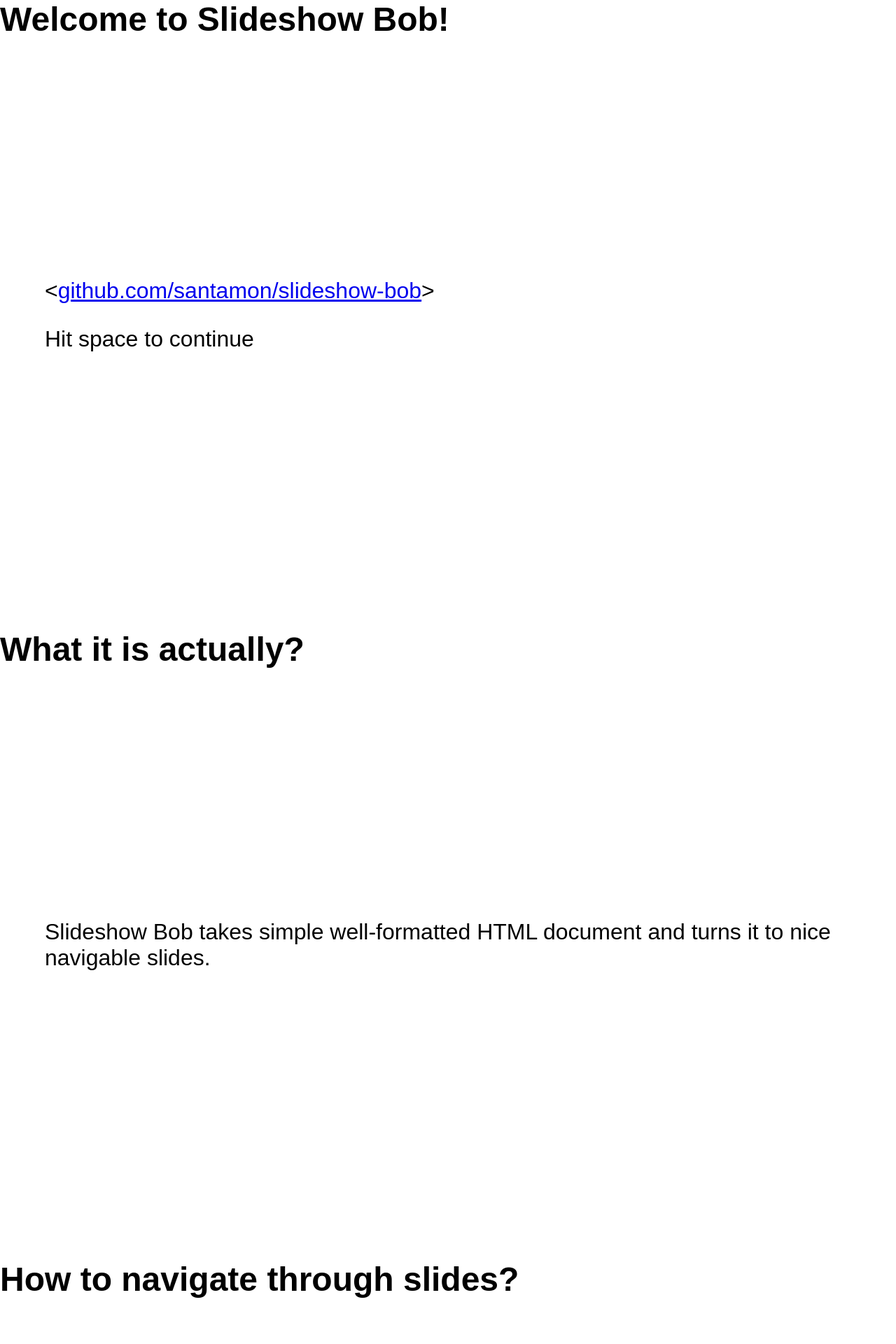
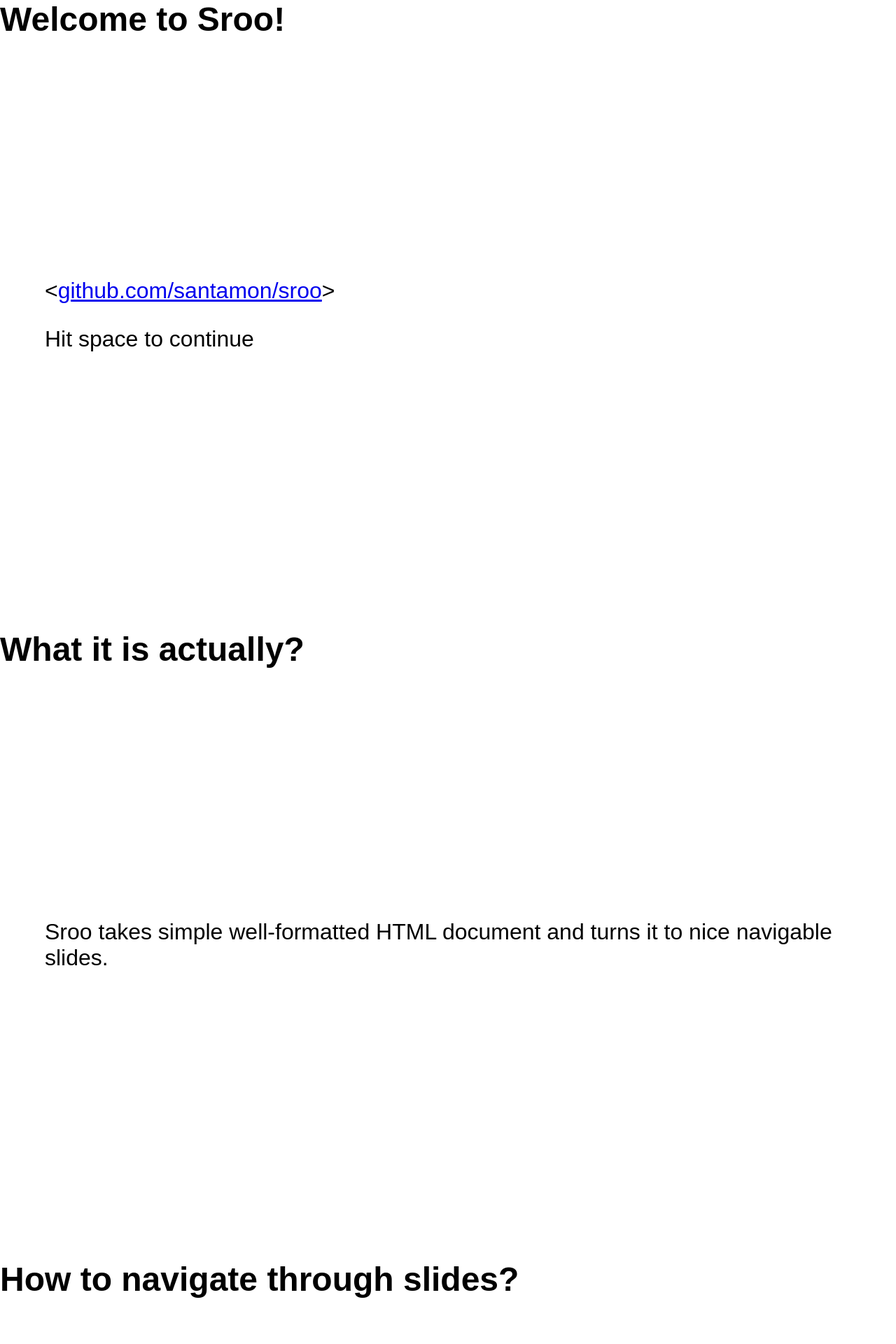
Before and after one commit to szymonrw/sroo, a Jekyll site: the page index.html, which Jekyll copies as it is, in a window 1280 px wide. Shown: the top 1920 px of the page at 70% size. Built offline with Jekyll 4.4.1, drawn with Linux system fonts in a browser that asks for light colours; Markdown is read by kramdown in place of the engine named in the settings; some of the changed text lies outside the part shown.

Commit message:
Renaming to Sroo

```diff
--- a/_config.yml
+++ b/_config.yml
@@ -3,4 +3,3 @@ markdown: rdiscount
 rdiscount:
   extensions: [smart]
 pygments: true
-safe: true
--- a/_layouts/slideshow.html
+++ b/_layouts/slideshow.html
@@ -3,10 +3,10 @@
   <head>
     <meta charset="utf-8" />
     <title>{{ page.title }}</title>
-    <link rel="stylesheet" type="text/css" href="slideshow-bob.css" />
+    <link rel="stylesheet" type="text/css" href="sroo.css" />
   </head>
   <body>
     {{ content }}
-    <script src="slideshow-bob.js"></script>
+    <script src="sroo.js"></script>
   </body>
 </html>
--- a/index.html
+++ b/index.html
@@ -2,23 +2,23 @@
 <html>
   <head>
     <meta charset="utf-8" />
-    <title>Slideshow Bob</title>
-    <link rel="stylesheet" type="text/css" href="slideshow-bob.css"
+    <title>Sroo</title>
+    <link rel="stylesheet" type="text/css" href="sroo.css"
           media="screen and (min-width: 650px) and (orientation: landscape)" />
   </head>
   <body>
     <section>
-      <h1>Welcome to Slideshow Bob!</h1>
+      <h1>Welcome to Sroo!</h1>
       <div>
         <p>
-          &lt;<a href="http://github.com/santamon/slideshow-bob">github.com/santamon/slideshow-bob</a>&gt;
+          &lt;<a href="http://github.com/santamon/sroo">github.com/santamon/sroo</a>&gt;
         </p>
         <p>Hit space to continue</p>
       </div>
     </section>
     <section>
       <h1>What it is actually?</h1>
-      <p>Slideshow Bob takes simple well-formatted HTML document and
+      <p>Sroo takes simple well-formatted HTML document and
         turns it to nice navigable slides.</p>
     </section>
     <section>
@@ -36,9 +36,9 @@
     </section>
     <section>
       <h1>What if I don't like nesting that much?</h1>
-      <p>Oh, Slideshow Bob will do that for
+      <p>Oh, Sroo will do that for
         you. See <a href="flat.html">this</a> for example.</p>
     </section>
-    <script src="slideshow-bob.js"></script>
+    <script src="sroo.js"></script>
   </body>
 </html>
```
Also changed, not shown: flat.md (+4 -4 lines), README.md, sroo.css (renamed from slideshow-bob.css), sroo.js (renamed from slideshow-bob.js).
